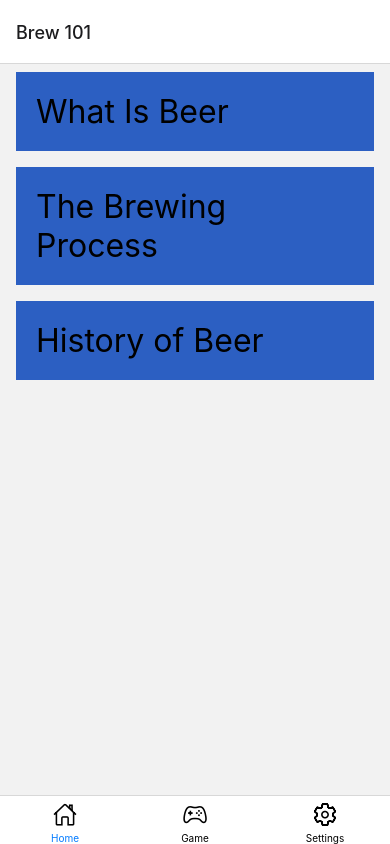
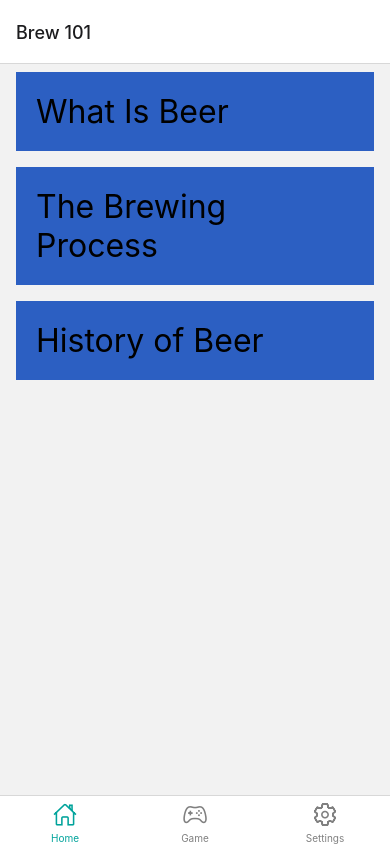
Before and after one commit to elliotjhan/beer-basics, a React Native app in the folder beer-basics/: screen /Home in a window 390 px wide. Built offline with nearby package versions, Linux system fonts and the light colour scheme.

Commit message:
icons change color by focus

```diff
--- a/beer-basics/App.js
+++ b/beer-basics/App.js
@@ -16,7 +16,8 @@ const App = () => {
       <Tab.Navigator
         initialRouteName='Loading'
         screenOptions={{
-          tabBarInactiveTintColor: 'black'
+          tabBarInactiveTintColor: 'gray',
+          tabBarActiveTintColor: '#00a39b'
         }}
       >
         <Tab.Screen
@@ -35,12 +36,13 @@ const App = () => {
           component={Home}
           options={{
             headerShown: false,
-            tabBarIcon: () => {
+            tabBarIcon: (tabInfo, color) => {
+              color=tabInfo.focused ? '#00a39b': 'gray';
               return (
                 <Ionicons
                   name="home-outline"
                   size={25}
-                  color={'black'}
+                  color={color}
                 />
               )
             }
@@ -50,12 +52,13 @@ const App = () => {
           name='Game'
           component={Game}
           options={{
-            tabBarIcon: () => {
+            tabBarIcon: (tabInfo, color) => {
+              color=tabInfo.focused ? '#00a39b': 'gray';
               return (
                 <Ionicons
                   name="game-controller-outline"
                   size={25}
-                  color={'black'}
+                  color={color}
                 />
               )
             }
@@ -65,12 +68,13 @@ const App = () => {
           name='Settings'
           component={Settings}
           options={{
-            tabBarIcon: () => {
+            tabBarIcon: (tabInfo, color) => {
+              color=tabInfo.focused ? '#00a39b': 'gray';
               return (
                 <Ionicons
                   name="settings-outline"
                   size={25}
-                  color={'black'}
+                  color={color}
                 />
               )
             }
```
